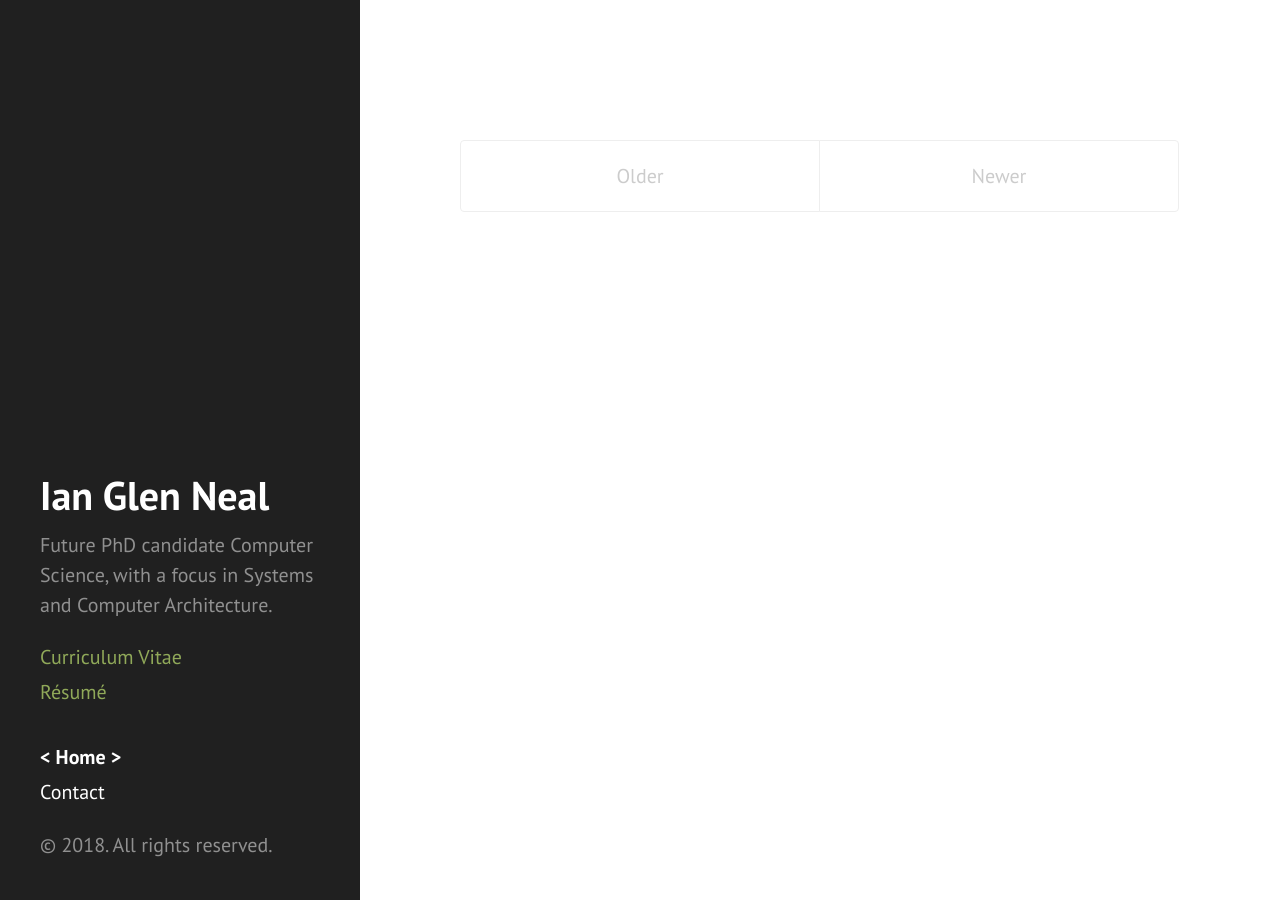
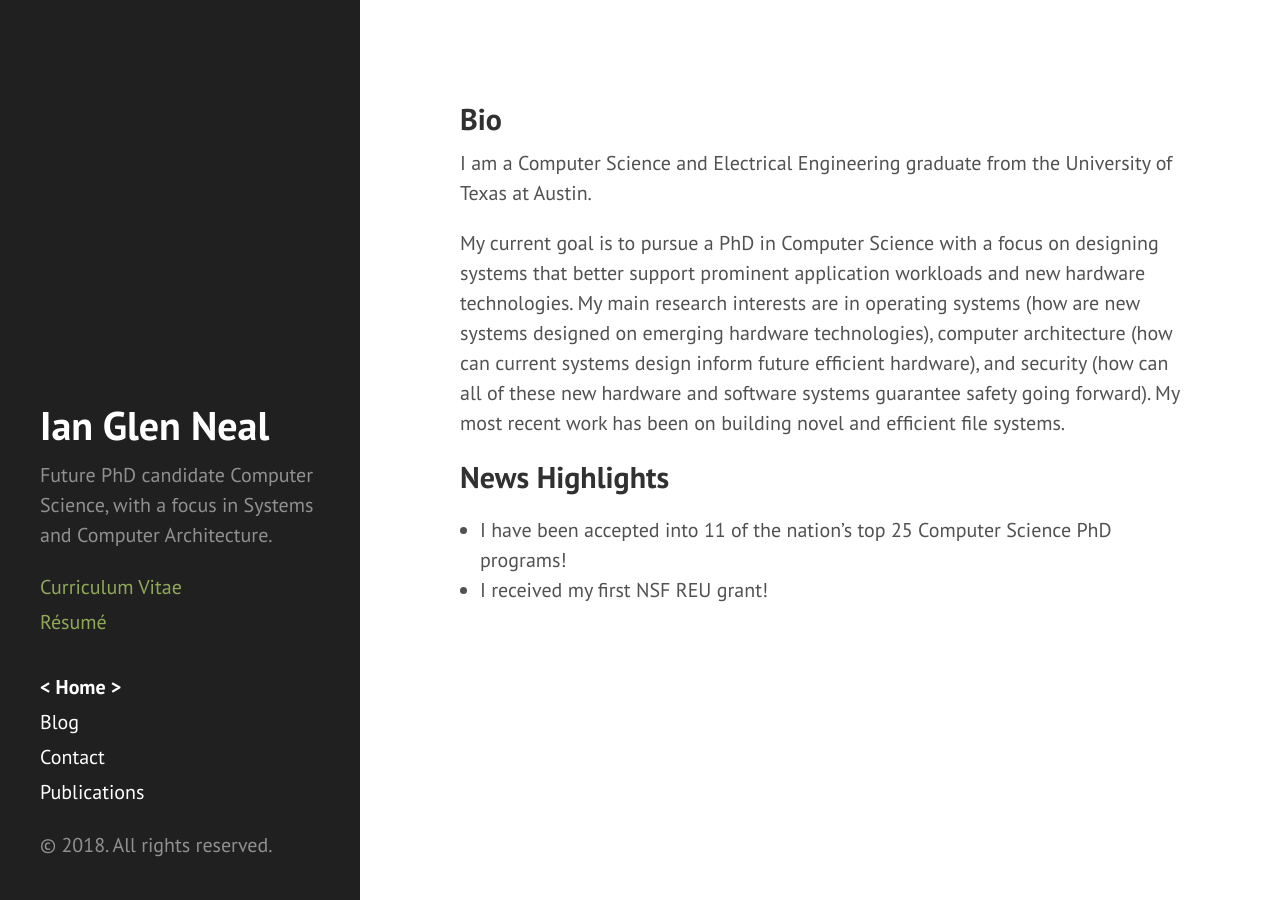
Before and after one commit to iangneal/iangneal.github.io, a Jekyll site: the page built from index.md, in a window 1280 px wide. Built offline with Jekyll 4.4.1, drawn with Linux system fonts in a browser that asks for light colours; nearby versions of some CDN libraries; the list of posts is cut into pages by our own code.

Commit message:
Move around some content so the blog section isn't the first thing up on the site. Add a pubs page -- I'd almost be willing to call this a website now.

```diff
--- a/index.html
+++ b/blog.html
@@ -1,6 +1,7 @@
 ---
-layout: default
-title: Home
+layout: page
+title: Blog
+permalink: /blog/
 ---
 
 <div class="posts">
--- a/contact.html
+++ b/contact.html
@@ -12,7 +12,7 @@ For the updated fonts/more options:
   https://fontawesome.com/get-started/web-fonts-with-css
 {% endcomment %}
 
-<ul>
+<ul class="contact">
   <li>
     <i class="far fa-envelope"></i> {{ site.gmail_address }}
     <p> For personal inquiries. </p>
--- /dev/null
+++ b/index.md
@@ -0,0 +1,24 @@
+---
+layout: default
+title: Home
+---
+
+## Bio
+
+I am a Computer Science and Electrical Engineering graduate from the University
+of Texas at Austin.
+
+My current goal is to pursue a PhD in Computer Science with a focus on
+designing systems that better support prominent application workloads and new
+hardware technologies. My main research interests are in operating systems (how
+are new systems designed on emerging hardware technologies), computer
+architecture (how can current systems design inform future efficient hardware),
+and security (how can all of these new hardware and software systems guarantee
+safety going forward). My most recent work has been on building novel and
+efficient file systems.
+
+## News Highlights
+
+- I have been accepted into 11 of the nation's top 25 Computer Science PhD
+  programs!
+- I received my first NSF REU grant!
--- a/public/css/hyde.css
+++ b/public/css/hyde.css
@@ -47,14 +47,19 @@ html {
 
 /* iangneal: no bullets for contact page */
 
-ul {
+ul.contact {
   list-style-type: none;
   padding: 0;
   margin: 0;
 }
 
-ul p {
+ul.contact p {
   text-indent: 1.0rem;
+}
+
+ul {
+  padding: 0;
+  margin: 1rem;
 }
 
 
```
Also changed, not shown: publications.md (added, +11 -0 lines).
